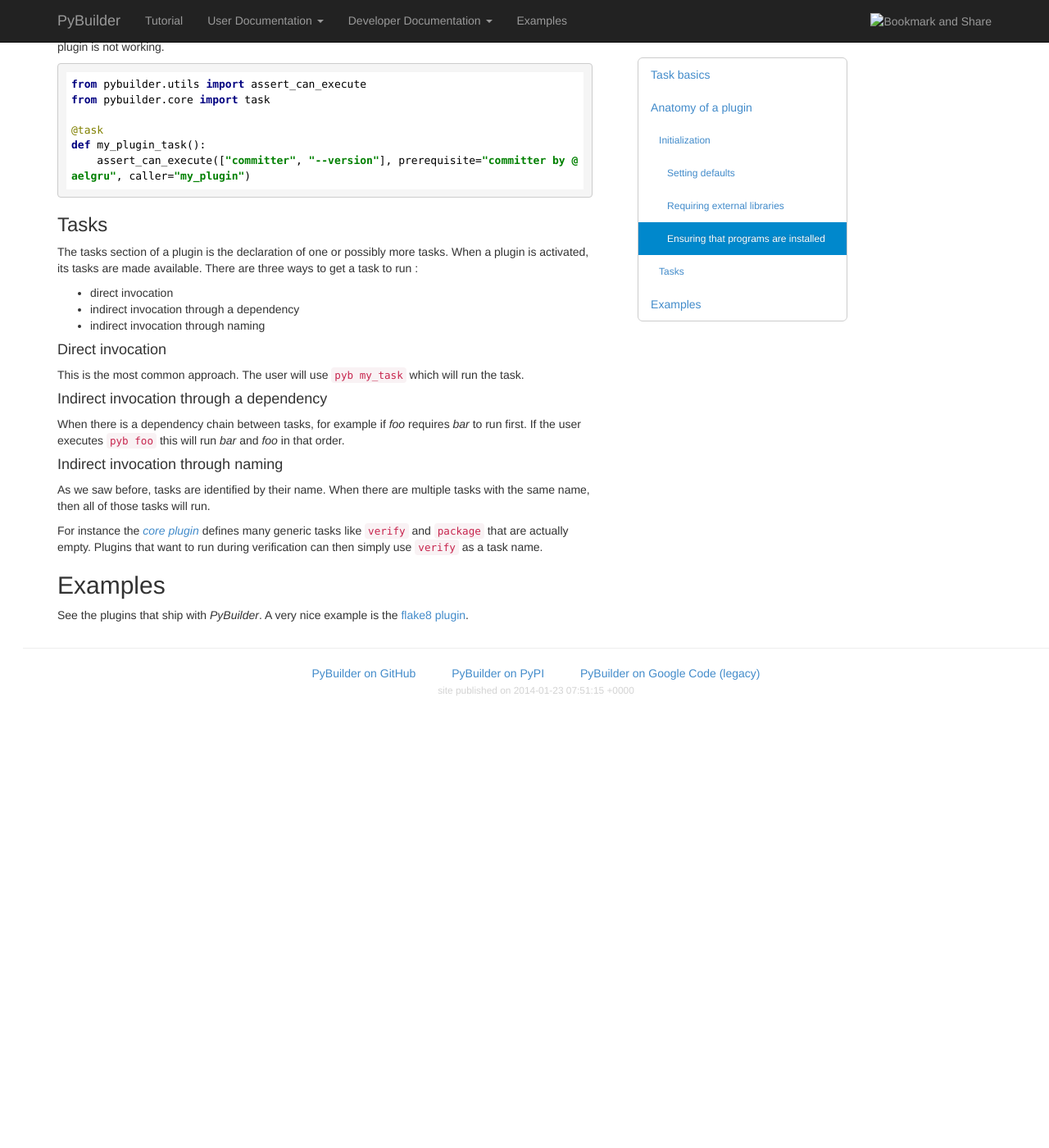
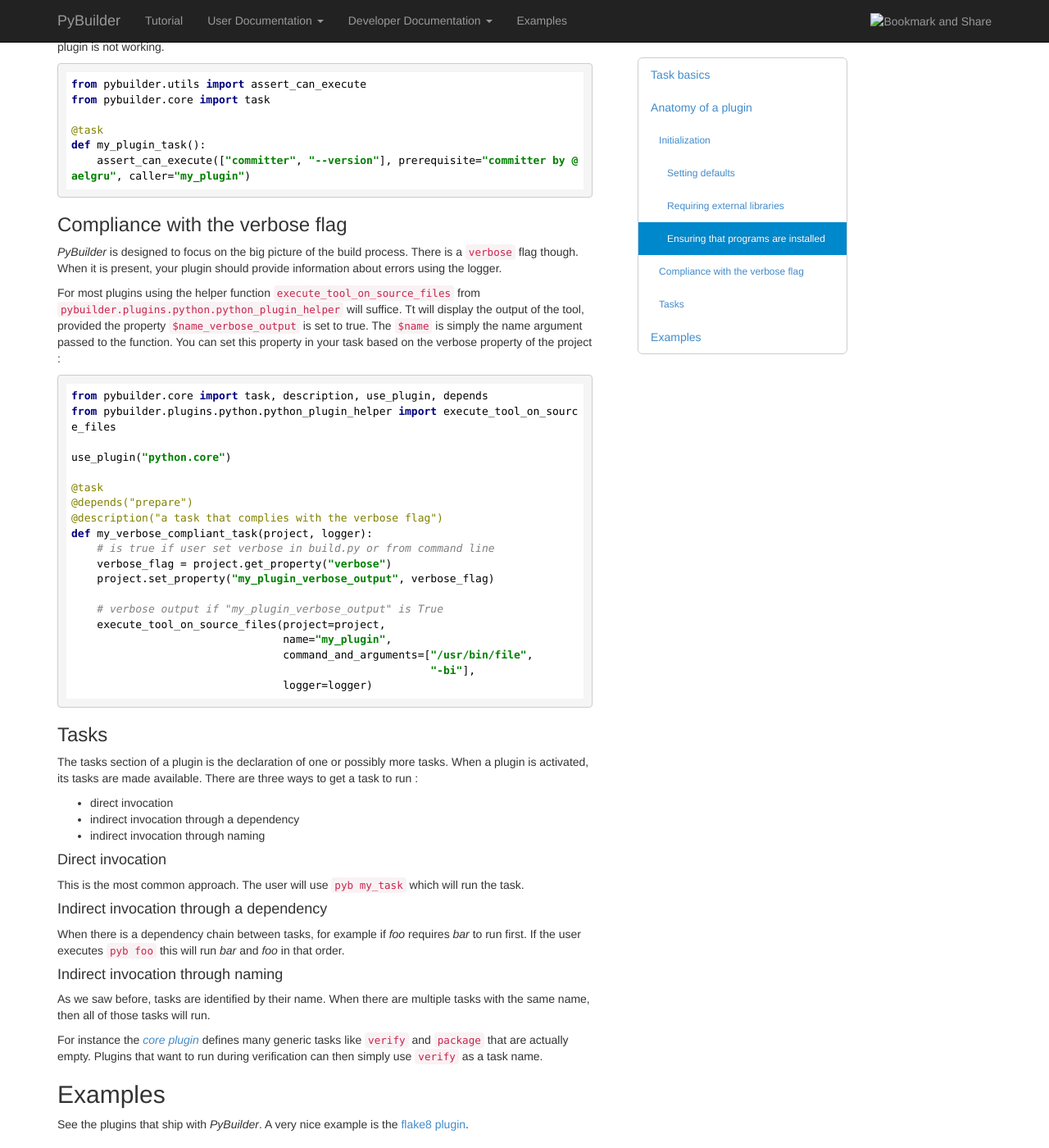
Before and after one commit to pybuilder/pybuilder.github.io, a Jekyll site: the page built from documentation/writing_plugins.md, in a window 1280 px wide and 1400 px high, scrolled down 3454 px. Shown: the whole window at 82% size. Built offline with Jekyll 4.4.1, drawn with Linux system fonts in a browser that asks for light colours; nearby versions of some CDN libraries.

Commit message:
adding section on compliance with the verbose flag

````diff
--- a/documentation/writing_plugins.md
+++ b/documentation/writing_plugins.md
@@ -178,6 +178,36 @@
     assert_can_execute(["committer", "--version"], prerequisite="committer by @aelgru", caller="my_plugin")
 ```
 
+### Compliance with the verbose flag
+*PyBuilder* is designed to focus on the big picture of the build process.
+There is a `verbose` flag though. When it is present, your plugin should
+provide information about errors using the logger.
+
+For most plugins using the helper function `execute_tool_on_source_files` from `pybuilder.plugins.python.python_plugin_helper` will suffice. Tt will display the output of the tool, provided the property `$name_verbose_output` is set to true. The `$name` is simply the name argument passed to the function. You can set this property in your task based on the verbose property of the project :
+
+```
+from pybuilder.core import task, description, use_plugin, depends
+from pybuilder.plugins.python.python_plugin_helper import execute_tool_on_source_files
+
+use_plugin("python.core")
+
+@task
+@depends("prepare")
+@description("a task that complies with the verbose flag")
+def my_verbose_compliant_task(project, logger):
+    # is true if user set verbose in build.py or from command line
+    verbose_flag = project.get_property("verbose")
+    project.set_property("my_plugin_verbose_output", verbose_flag)
+
+    # verbose output if "my_plugin_verbose_output" is True
+    execute_tool_on_source_files(project=project,
+                                 name="my_plugin",
+                                 command_and_arguments=["/usr/bin/file",
+                                                        "-bi"],
+                                 logger=logger)
+```
+
+
 ### Tasks
 The tasks section of a plugin is the declaration of one or possibly more tasks. When a plugin is activated, its tasks are made available.
 There are three ways to get a task to run :
````
